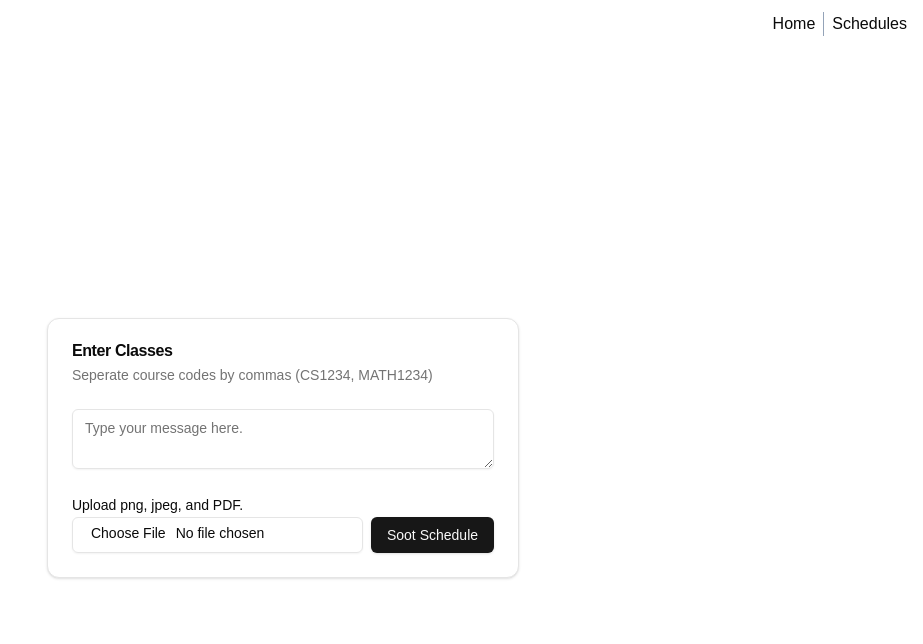
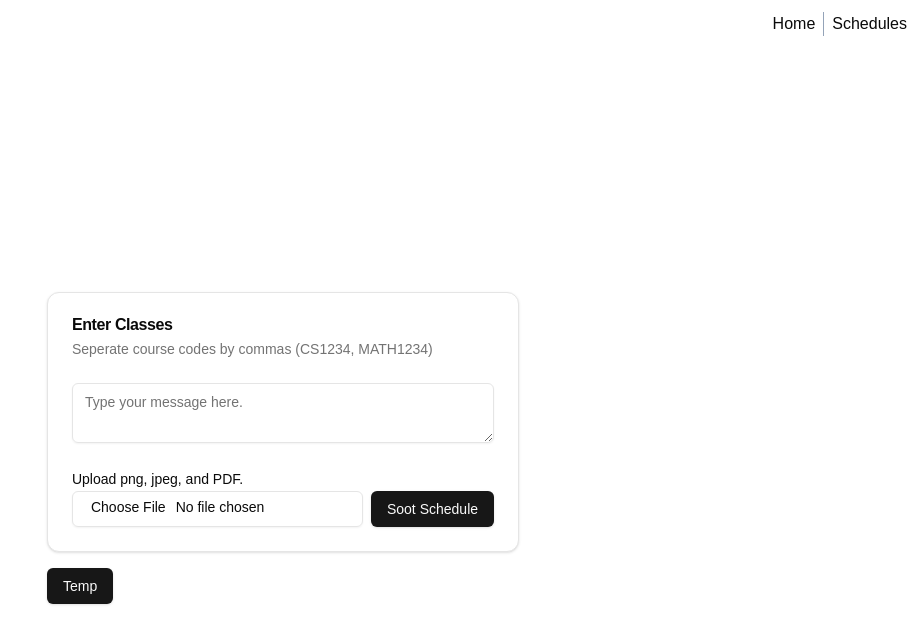
Before and after one commit to tuann72/soot-scheduler, a Next.js app in the folder frontend/: page / in a window 1280 px wide. Shown: the top 644 px of the page, without its empty margins (357-1280 px from the left). Built offline with nearby package versions, Linux system fonts and the light colour scheme.

Commit message:
added temp button for testing

```diff
--- a/frontend/src/app/page.tsx
+++ b/frontend/src/app/page.tsx
@@ -99,6 +99,7 @@ export default function Home() {
               </Button>
             </CardFooter>
           </Card>
+          <Button>Temp</Button>
         </div>
       </main>
     </div>
```
